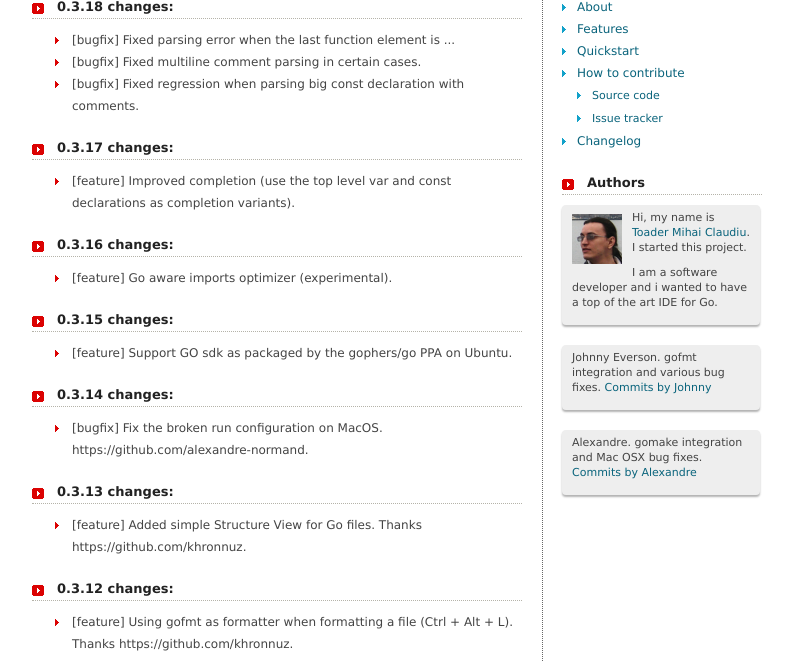
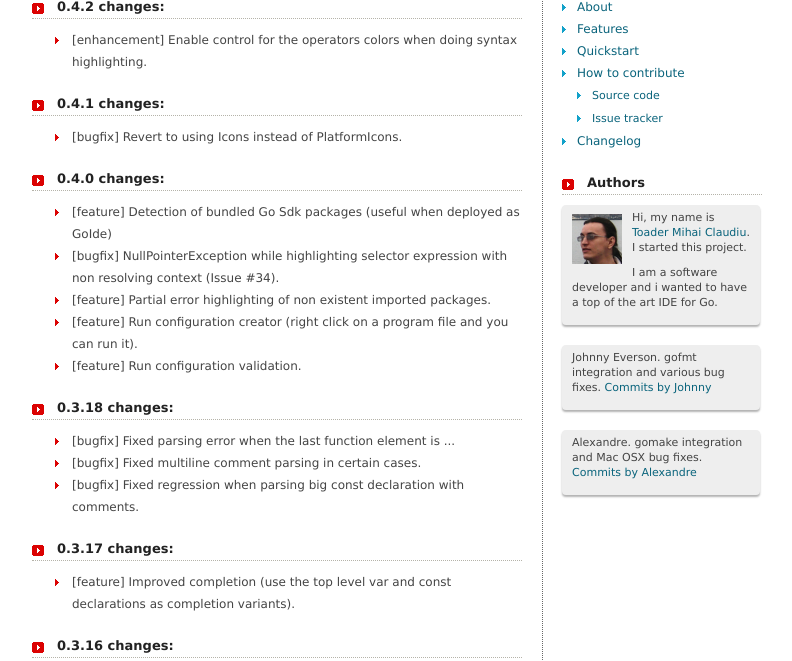
Before and after one commit to go-lang-plugin-org/go-lang-idea-plugin, a Jekyll site: the page built from changelog.html, in a window 1280 px wide and 900 px high, cut to the strip 239-900 px from the top of the window. Shown: the whole strip, without its empty margins (243-1035 px from the left). Built offline with Jekyll 4.4.1, drawn with Linux system fonts in a browser that asks for light colours.

Commit message:
Announced plugin release 0.4.2

```diff
--- a/_layouts/template.html
+++ b/_layouts/template.html
@@ -3,7 +3,7 @@
 <head>
 <title>{{ page.title }}</title>
 <meta charset="UTF-8">
-<meta name="description" content="Geek-only friendly, W3C-compliant, CSS3- and HTML5-based website template with a Creative Commons Attribution-Share Alike 3.0 Unported License.">
+<meta name="description" content="GoIde, IDE for Google Go, Intellij Idea Go Plugin, Integrated Development Environment for Google Go, Google Go Integrated Development Environment.">
 <meta name="robots" content="index,follow,noarchive">
 <link rel="stylesheet" href="/css/main.css">
 </head>
--- a/changelog.html
+++ b/changelog.html
@@ -2,7 +2,23 @@
 layout: template
 title: go-ide Changelog
 ---
-              <h4>0.3.18 changes:</h4>
+	<h4>0.4.2 changes:</h4>
+            <ul>
+                <li>[enhancement] Enable control for the operators colors when doing syntax highlighting.</li>
+            </ul>
+         <h4>0.4.1 changes:</h4>
+            <ul>
+                <li>[bugfix] Revert to using Icons instead of PlatformIcons.</li>
+            </ul>
+	 <h4>0.4.0 changes:</h4>
+                <ul>
+                    <li>[feature] Detection of bundled Go Sdk packages (useful when deployed as GoIde)</li>
+                    <li>[bugfix] NullPointerException while highlighting selector expression with non resolving context (Issue #34).</li>
+                    <li>[feature] Partial error highlighting of non existent imported packages.</li>
+                    <li>[feature] Run configuration creator (right click on a program file and you can run it). </li>
+                    <li>[feature] Run configuration validation. </li>
+                </ul>
+         <h4>0.3.18 changes:</h4>
                 <ul>
                     <li>[bugfix] Fixed parsing error when the last function element is ...</li>
                     <li>[bugfix] Fixed multiline comment parsing in certain cases.</li>
--- a/features.html
+++ b/features.html
@@ -28,6 +28,11 @@ title: go-ide Features
             <li>Simple structure view</li>
             <li>Go aware imports optimizer  (experimental)</li>
             <li>Support GO sdk as packaged by the gophers/go PPA on Ubuntu.</li>
+	    <li>Partial error highlighting of non existent imported packages.</li>
+            <li>Detection of bundled Go Sdk packages (useful when deployed as GoIde)</li>
+            <li>Run configuration creator (right click on a program file and you can run it). </li>
+            <li>Run configuration validation.</li>
+
         </ul>
 <h4>Planned & Work in progress:</h4>
 <ul>
```
Also changed, not shown: _posts/2011-08-08-plugin_release_0.4.2.html (added, +16 -0 lines).
